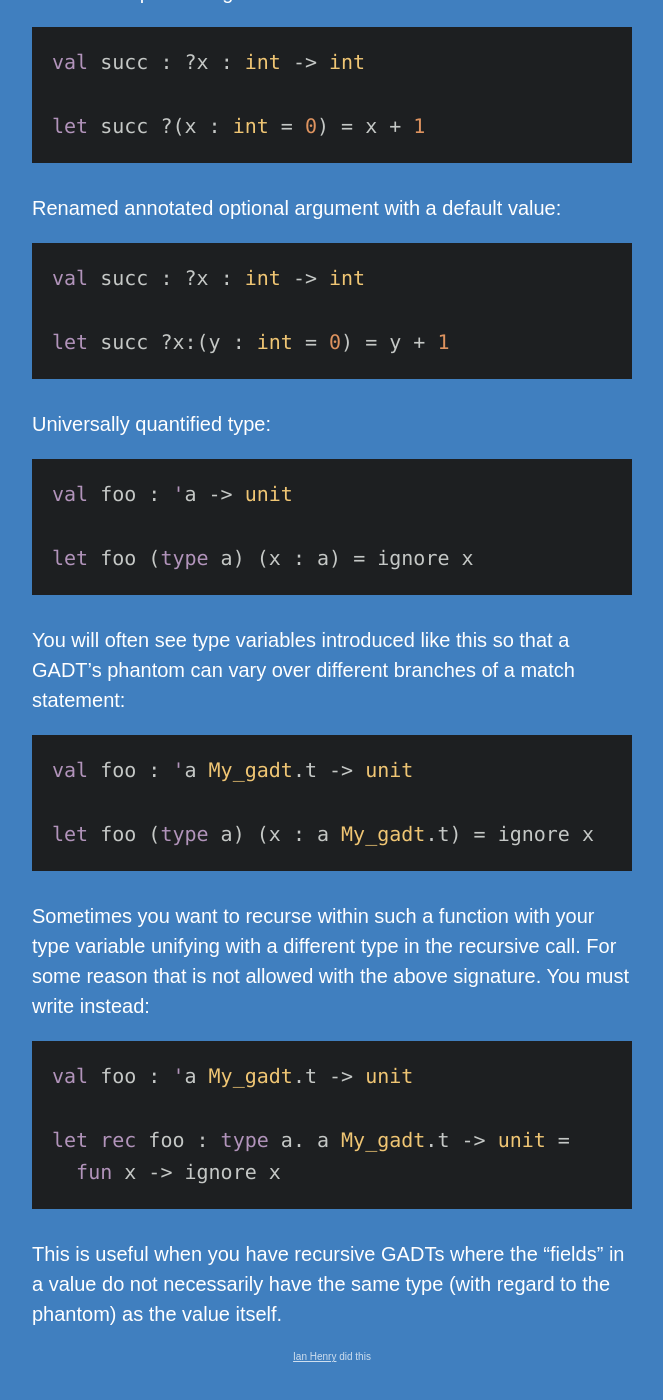
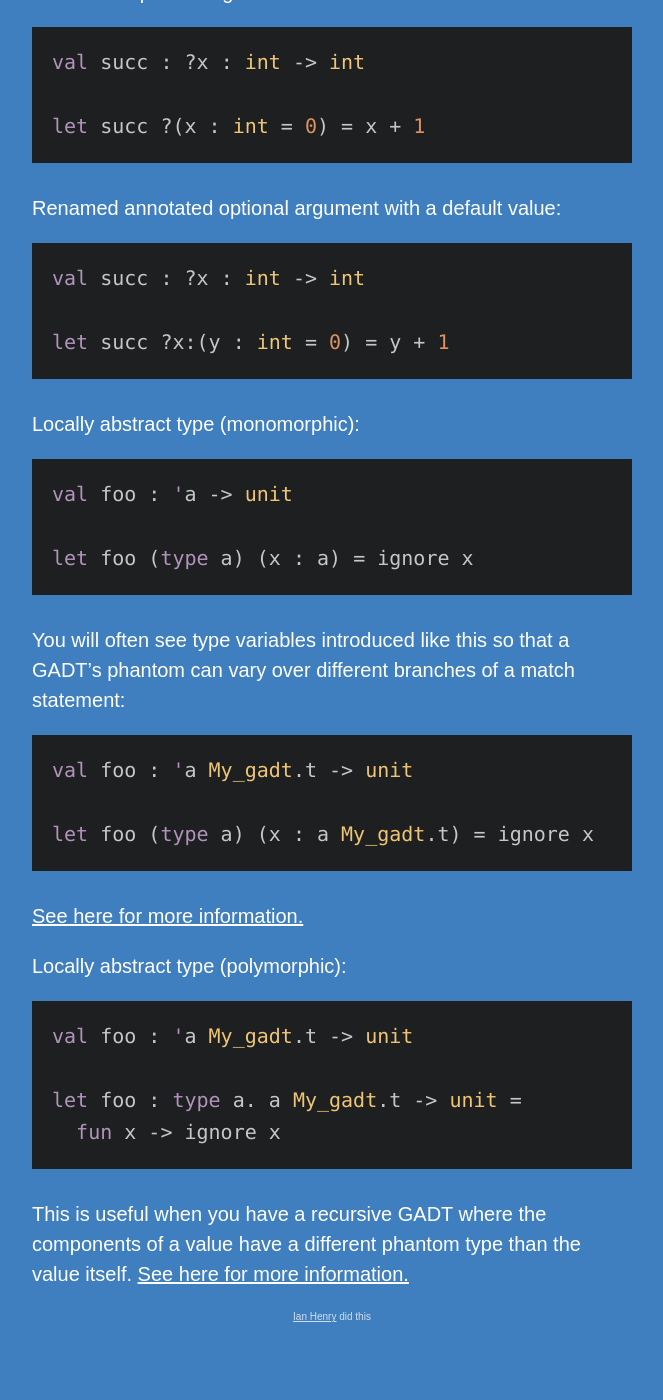
Before and after one commit to ianthehenry/ocaml-signatures, a Jekyll site: the page built from index.md, in a window 1280 px wide and 1400 px high, scrolled down 2940 px. Shown: the whole window, without its empty margins (308-971 px from the left). Built offline with Jekyll 4.4.1, drawn with Linux system fonts in a browser that asks for light colours; after the commit the page ends 4300 px from its top, so only the background shows below that.

Commit message:
locally abstract types

````diff
--- a/index.md
+++ b/index.md
@@ -121,7 +121,7 @@ val succ : ?x : int -> int
 let succ ?x:(y : int = 0) = y + 1
 ```
 
-Universally quantified type:
+Locally abstract type (monomorphic):
 
 ```ocaml
 val foo : 'a -> unit
@@ -138,17 +138,20 @@ val foo : 'a My_gadt.t -> unit
 let foo (type a) (x : a My_gadt.t) = ignore x
 ```
 
-Sometimes you want to recurse within such a function with your type variable
-unifying with a different type in the recursive call. For some reason that is
-not allowed with the above signature. You must write instead:
+[See here for more information.][monomorphic]
+
+Locally abstract type (polymorphic):
 
 ```ocaml
 val foo : 'a My_gadt.t -> unit
 
-let rec foo : type a. a My_gadt.t -> unit =
+let foo : type a. a My_gadt.t -> unit =
   fun x -> ignore x
 ```
 
-This is useful when you have recursive GADTs where the "fields" in a value do
-not necessarily have the same type (with regard to the phantom) as the value
-itself.
+This is useful when you have a recursive GADT where the components of a value
+have a different phantom type than the value
+itself. [See here for more information.][polymorphic]
+
+[monomorphic]: https://caml.inria.fr/pub/docs/manual-ocaml/extn.html#sec228
+[polymorphic]: https://caml.inria.fr/pub/docs/manual-ocaml/extn.html#s%3Agadts
````
